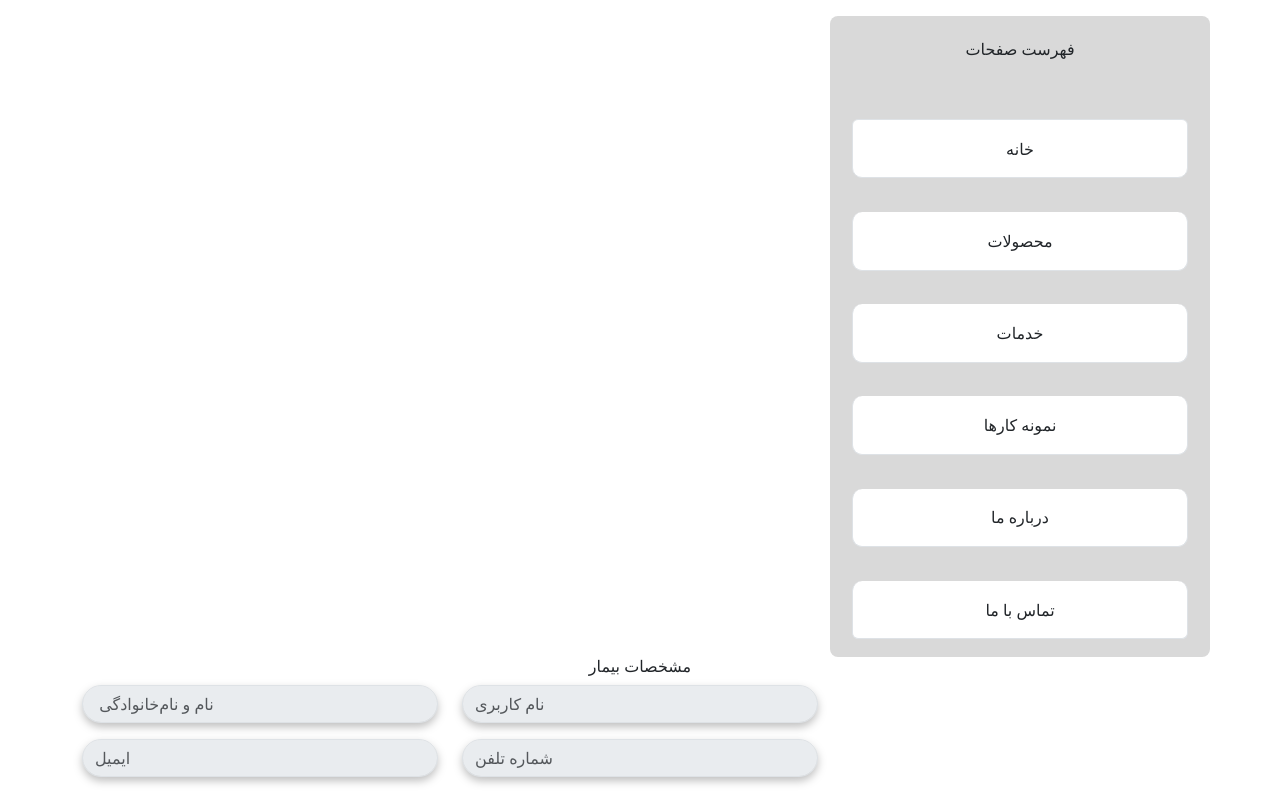
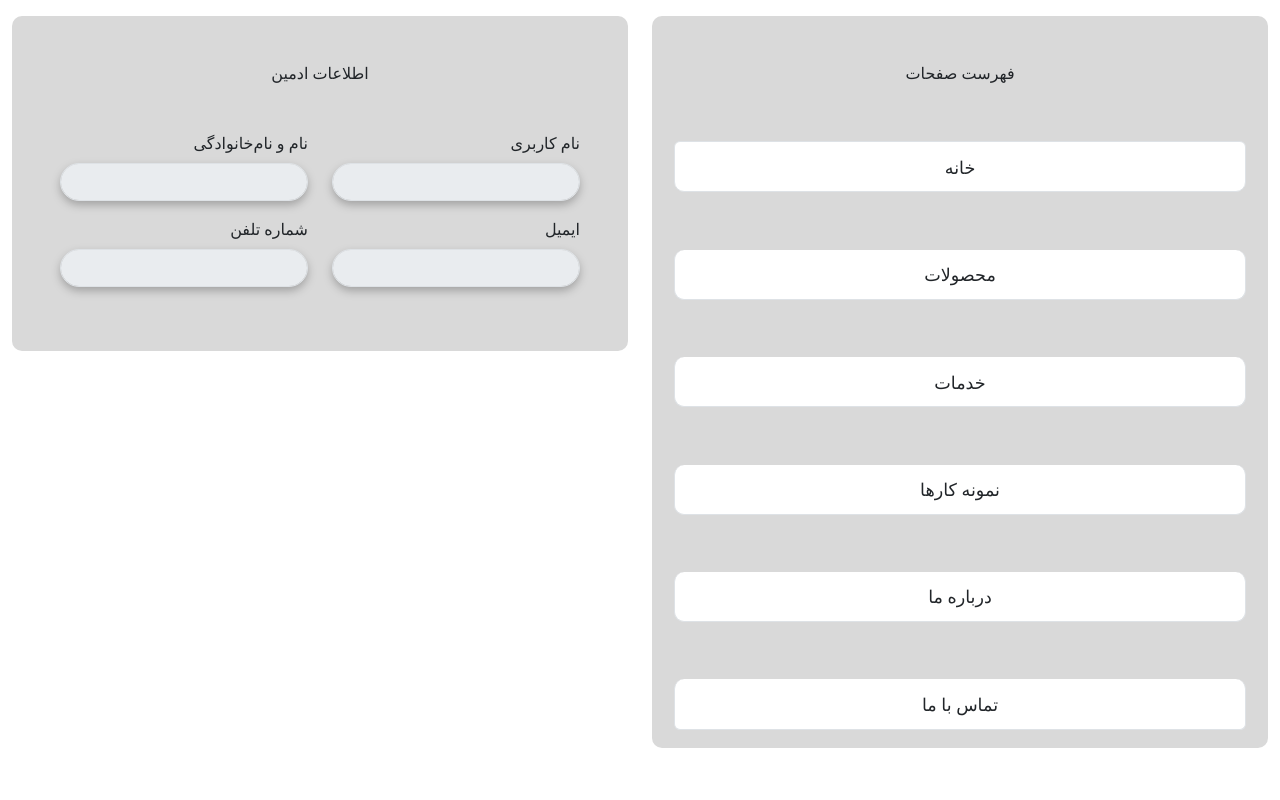
Before and after one commit to thisisehyas/CRM-Webiste, a React (Vite) app in the folder Frontend/: page /AdminPanel in a window 1280 px wide. Built offline with nearby package versions, Linux system fonts and the light colour scheme.

Commit message:
admin info box: done

```diff
--- a/Frontend/src/components/AdminInfoBox.jsx
+++ b/Frontend/src/components/AdminInfoBox.jsx
@@ -1,84 +1,65 @@
 import React from "react";
-import { Container } from "react-bootstrap";
+import { Container, Row, Col } from "react-bootstrap";
 import { useState } from "react";
-import Button from "react-bootstrap/Button";
-import Col from "react-bootstrap/Col";
 import Form from "react-bootstrap/Form";
 import InputGroup from "react-bootstrap/InputGroup";
-import Row from "react-bootstrap/Row";
+import "../styles/fontSize.css";
 
 const AdminInfoBox = () => {
-  const [validated, setValidated] = useState(false);
-  const [selectedGender, setSelectedGender] = useState("");
-
-  const handleSubmit = (event) => {
-    const form = event.currentTarget;
-    if (form.checkValidity() === false) {
-      event.preventDefault();
-      event.stopPropagation();
-    }
-
-    setValidated(true);
-  };
-
   return (
-    <Container className="problem-container">
-      <Form noValidate validated={validated} onSubmit={handleSubmit}>
-        <h6 className="text-center">مشخصات بیمار</h6>
+    <Container
+      style={{
+        backgroundColor: "#D9D9D9",
+        borderRadius: "10px",
+      }}
+      className="p-5 mt-3 change-font"
+    >
+      <Form style={{ textAlign: "right", direction: "rtl" }}>
+        <h6 className="text-center mb-5"> اطلاعات ادمین</h6>
         <Row className="mb-3">
-          <Form.Group as={Col} md="4">
-            {/* <Form.Label>نام</Form.Label> */}
+          <Form.Group as={Col} md="6">
+            <Form.Label>نام کاربری</Form.Label>
             <Form.Control
               className="input-field"
               required
               type="text"
-              placeholder=" نام و نام‌خانوادگی"
               disabled
             />
           </Form.Group>
 
-          <Form.Group as={Col} md="4">
-            {/* <Form.Label>نام خانوادگی</Form.Label> */}
+          <Form.Group as={Col} md="6">
+            <Form.Label>نام و نام‌خانوادگی</Form.Label>
             <Form.Control
               className="input-field"
               required
               type="text"
-              placeholder="نام کاربری"
               disabled
             />
           </Form.Group>
         </Row>
 
         <Row className="mb-3">
-          <Form.Group as={Col} md="4">
-            {/* <Form.Label>ایمیل</Form.Label> */}
+          <Form.Group as={Col} md="6">
+            <Form.Label>ایمیل</Form.Label>
             <Form.Control
               className="input-field"
               type="email"
-              placeholder="ایمیل"
               required
               pattern="[a-zA-Z0-9. _%+-]+@[a-zA-Z0-9"
               disabled
             />
-            {/* <Form.Control.Feedback type="invalid">
-              ایمیل معتبر نیست.
-            </Form.Control.Feedback> */}
           </Form.Group>
 
-          <Form.Group as={Col} md="4">
-            {/* <Form.Label>شماره تلفن</Form.Label> */}
+          <Form.Group as={Col} md="6">
+            <Form.Label>شماره تلفن</Form.Label>
             <InputGroup hasValidation>
               <Form.Control
                 className="input-field"
                 type="text"
-                placeholder="شماره تلفن"
                 required
                 pattern="^09[0-9]{9}$"
                 disabled
               />
-              {/* <Form.Control.Feedback type="invalid">
-                شماره تلفن معتبر نیست.
-              </Form.Control.Feedback> */}
             </InputGroup>
           </Form.Group>
         </Row>
--- a/Frontend/src/components/RoutesList.jsx
+++ b/Frontend/src/components/RoutesList.jsx
@@ -1,43 +1,42 @@
-import { Row, Col, Container } from "react-bootstrap";
+import { Container } from "react-bootstrap";
 import ListGroup from "react-bootstrap/ListGroup";
 import "../styles/routesList.css";
 import { Link } from "react-router-dom";
+import "../styles/fontSize.css";
 
 const RoutesList = () => {
   return (
-    <Container className="mt-3">
-      <Row className="justify-content-end">
-        <Col
-          xs={12}
-          md={6}
-          lg={4}
-          style={{ background: "#D9D9D9", borderRadius: "8px" }}
+    <Container
+      className="mt-3 mb-4 change-font"
+      style={{ background: "#D9D9D9", borderRadius: "10px" }}
     >
-          <h6 className="text-center mb-3 mt-4">فهرست صفحات</h6>
+      <h6 className="text-center mb-5 mt-3 pt-5">فهرست صفحات</h6>
       <ListGroup
         style={{ direction: "rtl", textAlign: "right", padding: "10px" }}
       >
         <ListGroup.Item as={Link} to="" className="item btn btn-secondary">
           خانه
         </ListGroup.Item>
-            <ListGroup.Item as={Link} to="" className="item btn btn-secondary">
+        <ListGroup.Item as={Link} to="" className="items btn btn-secondary">
           محصولات
         </ListGroup.Item>
-            <ListGroup.Item as={Link} to="" className="item btn btn-secondary">
+        <ListGroup.Item as={Link} to="" className="items btn btn-secondary">
           خدمات
         </ListGroup.Item>
-            <ListGroup.Item as={Link} to="" className="item btn btn-secondary">
+        <ListGroup.Item as={Link} to="" className="items btn btn-secondary">
           نمونه کارها
         </ListGroup.Item>
-            <ListGroup.Item as={Link} to="" className="item btn btn-secondary">
+        <ListGroup.Item as={Link} to="" className="items btn btn-secondary">
           درباره ما
         </ListGroup.Item>
-            <ListGroup.Item as={Link} to="" className="item btn btn-secondary mb-2">
+        <ListGroup.Item
+          as={Link}
+          to=""
+          className="items btn btn-secondary mb-2"
+        >
           تماس با ما
         </ListGroup.Item>
       </ListGroup>
-        </Col>
-      </Row>
     </Container>
   );
 };
--- a/Frontend/src/routes/AdminPanel.jsx
+++ b/Frontend/src/routes/AdminPanel.jsx
@@ -1,13 +1,22 @@
 import AdminInfoBox from "../components/AdminInfoBox";
 import RoutesList from "../components/RoutesList";
+import { Row, Col } from "react-bootstrap";
 
 const AdminPanel = () => {
   return (
-    <>
-      <RoutesList />
-      <AdminInfoBox />
-    </>
+    <Row className="mx-auto">
+      <Col md={6} xs={12}>
+        <AdminInfoBox />
+        {/* <Messages /> */}
+      </Col>
+
+      <Col md={6} xs={12}>
+        <RoutesList />
+      </Col>
+    </Row>
   );
 };
 
 export default AdminPanel;
+
+// i want the length to stretch and be the same size
--- a/Frontend/src/styles/routesList.css
+++ b/Frontend/src/styles/routesList.css
@@ -1,5 +1,10 @@
-.item{
-    margin-top: 10%;
-    padding: 5%;
-    border-radius: 10px;
+.items {
+  margin-top: 10%;
 }
+
+.item,
+.items {
+  padding: 2%;
+  border-radius: 10px;
+  font-size: 110%;
+}
```
Lines whose indentation alone changed are shown as unchanged.
